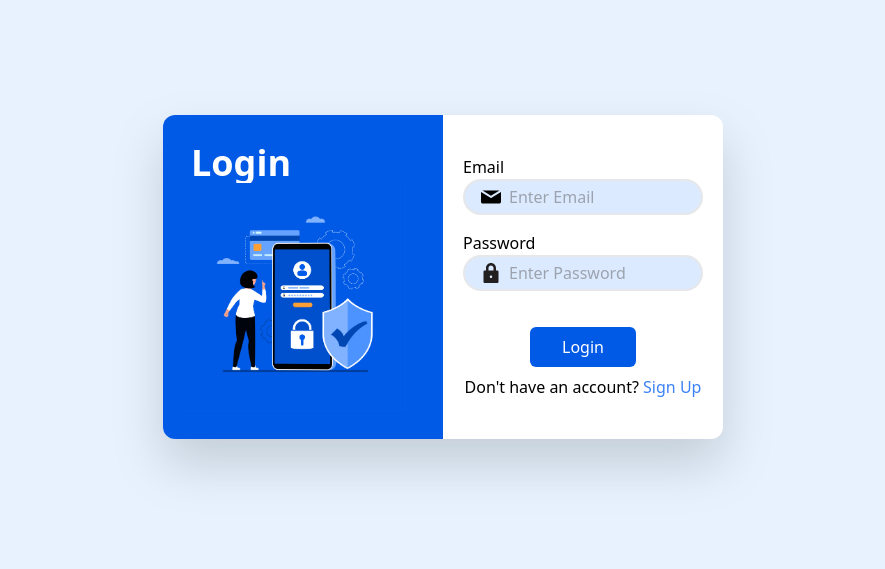
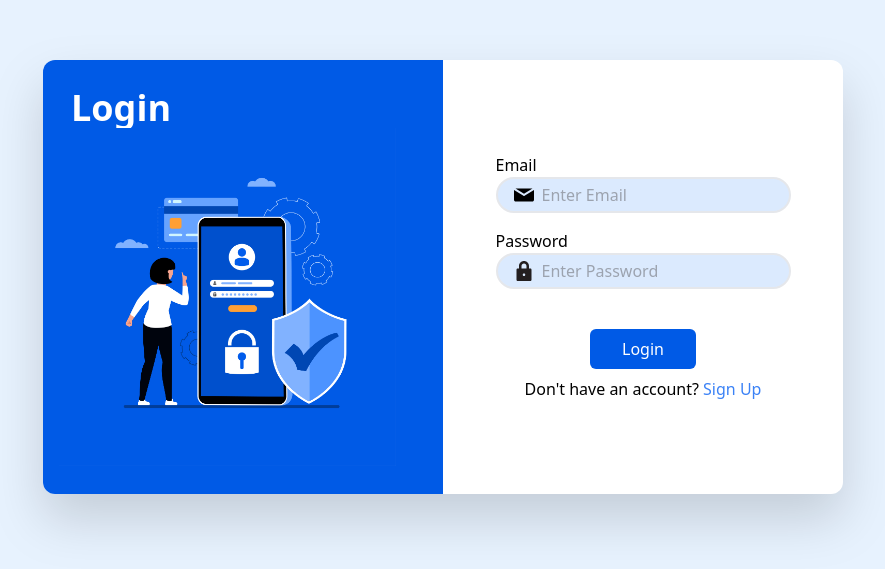
Before and after one commit to Prashant-021/SIMFORM_PRACTICALS, a React (Create React App) app in the folder user-management/: page / in a window 1280 px wide. Shown: the part 123-692 px from the top of the page, without its empty margins (197-1082 px from the left). Built offline with nearby package versions, Linux system fonts and the light colour scheme.

Commit message:
signup and login functionality added

```diff
--- a/user-management/package.json
+++ b/user-management/package.json
@@ -3,6 +3,7 @@
   "version": "0.1.0",
   "private": true,
   "dependencies": {
+    "@reduxjs/toolkit": "^1.9.5",
     "@testing-library/jest-dom": "^5.16.5",
     "@testing-library/react": "^13.4.0",
     "@testing-library/user-event": "^13.5.0",
@@ -13,6 +14,7 @@
     "formik": "^2.2.9",
     "react": "^18.2.0",
     "react-dom": "^18.2.0",
+    "react-redux": "^8.0.5",
     "react-scripts": "5.0.1",
     "typescript": "^4.9.5",
     "web-vitals": "^2.1.4",
--- a/user-management/src/components/Dashboard/Dashboard.tsx
+++ b/user-management/src/components/Dashboard/Dashboard.tsx
@@ -1,8 +1,10 @@
 import React from 'react'
+import { useNavigate } from 'react-router-dom'
 
 type Props = {}
 
 const Dashboard = (props: Props) => {
+    const Navigate = useNavigate()
     return (
         <div className='lg:flex w-full'>
             <div className="lg:w-1/5 h-[50vh] lg:h-[100vh] bg-[#005ae6] flex items-center relative">
@@ -12,6 +14,7 @@ const Dashboard = (props: Props) => {
             </div>
             <div className="lg:w-4/5 h-[50vh] lg:h-[100vh] flex items-center justify-center">
                 Information
+                <button onClick={() => Navigate('/Login')}>Logout</button>
             </div>
         </div>
     )
--- a/user-management/src/components/Signup/Signup.tsx
+++ b/user-management/src/components/Signup/Signup.tsx
@@ -1,39 +1,44 @@
-import React from 'react'
-import { Link } from 'react-router-dom'
-import { useFormik } from 'formik'
-import { SignUpSchema } from '../../schema'
+import React, { useEffect } from 'react';
+import { Link } from 'react-router-dom';
+import { useFormik } from 'formik';
+import { SignUpSchema } from '../../schema';
+import { RootState, User } from '../../interface';
+import { useDispatch, useSelector } from 'react-redux';
+import { addUser } from '../redux/slice/slice';
 
-type Props = {}
+type Props = {};
 
-interface User {
-    profilepicture: FileList[0] | [],
-    name: string,
-    email: string,
-    phone: string,
-    password: string,
-    confirmPassword: string
-}
+
 
 const initialValues: User = {
   profilepicture: [],
-    name: "",
-    email: "",
-    phone: "",
-    password: "",
-    confirmPassword: ""
-}
+  name: '',
+  email: '',
+  phone: '',
+  password: '',
+  confirmPassword: ''
+};
 
 const Signup = (props: Props) => {
+  const users = useSelector((state: RootState) => state.user?.userList); // Update the selector
 
+  const dispatch = useDispatch();
   const { values, touched, errors, handleBlur, handleChange, handleSubmit } = useFormik({
     initialValues: initialValues,
     validationSchema: SignUpSchema,
-        onSubmit: (values: User, e) => {
-            console.log(values);
-        },
-
+    onSubmit: (values: User) => {
+      dispatch(addUser(values));
+    }
   });
 
+  useEffect(() => {
+    // const addedUser = users?.find((user) => user.email === values.email);
+    // if (addedUser) {
+    //   console.log('User added:', addedUser);
+      // Perform additional actions if needed
+     console.log('User added:', users);
+
+  }, [users]);
 
   return (
     <div className='flex bg-white rounded-xl mx-2 h=[40vh]  md:w-[100vh] drop-shadow-2xl'>
@@ -49,7 +54,8 @@ const Signup = (props: Props) => {
                             file:text-sm file:font-semibold
                             file:bg-violet-50 file:text-[#005ae6]
                             hover:file:bg-violet-100
-                        " accept="image/x-png,image/gif,image/jpeg" />
+                        " accept="image/x-png,image/gif,image/jpeg"
+                         />
                         </label>
                     </div>
                     <div className="inputGroup pb-4 pt-4">
@@ -85,7 +91,7 @@ const Signup = (props: Props) => {
                         <p>Password</p>
                         <div className='flex py-1 px-4 rounded-full border-2 bg-blue-100'>
                             <img className='w-5' src="/img/Login/lock.svg" alt="" />
-                            <input name='password' type="password" className='ms-2 bg-inherit w-11/12 outline-0 ' placeholder='Enter Password' value={values.password} onChange={handleChange} onBlur={handleBlur} />
+                            <input name='password' type="password" autoComplete="off" className='ms-2 bg-inherit w-11/12 outline-0 ' placeholder='Enter Password' value={values.password} onChange={handleChange} onBlur={handleBlur} />
                         </div>
                         {errors.password && touched.password ? (<p className='text-red-600 absolute'>{errors.password}</p>) : null}
                     </div>
@@ -93,7 +99,7 @@ const Signup = (props: Props) => {
                         <p>Confirm Password</p>
                         <div className='flex py-1 px-4 rounded-full border-2 bg-blue-100'>
                             <img className='w-5' src="/img/Login/lock.svg" alt="" />
-                            <input name='confirmPassword' type="password" className='ms-2 bg-inherit w-11/12 outline-0 ' placeholder='Confirm Password' value={values.confirmPassword} onChange={handleChange} onBlur={handleBlur} />
+                            <input name='confirmPassword' type="password" autoComplete="off" className='ms-2 bg-inherit w-11/12 outline-0 ' placeholder='Confirm Password' value={values.confirmPassword} onChange={handleChange} onBlur={handleBlur} />
                         </div>
                         {errors.confirmPassword && touched.confirmPassword ? (<p className='text-red-600 absolute'>{errors.confirmPassword}</p>) : null}
                     </div>
--- a/user-management/src/components/login/Login.tsx
+++ b/user-management/src/components/login/Login.tsx
@@ -1,12 +1,33 @@
 import React from 'react'
 import { Link, useNavigate } from 'react-router-dom'
+import { useFormik } from 'formik'
+import { LoginSchema } from '../../schema'
+import { currentUser, RootState, User } from '../../interface'
+import { useSelector } from 'react-redux'
 
 type Props = {}
 
+
+const initialValues: currentUser = {
+    Email: '',
+    password: ''
+}
 const Login = (props: Props) => {
     const Navigate = useNavigate()
+    const users = useSelector((state: RootState) => state.user?.userList); // Update the selector
+    const { values, touched, errors, handleBlur, handleChange, handleSubmit } = useFormik({
+        initialValues: initialValues,
+        validationSchema: LoginSchema,
+        onSubmit: (values: currentUser) => {
+            console.log(values);
+            if(users.find((user: User) => user.email === values.Email && user.password === values.password ))
+                Navigate('/dashboard')
+            else
+                alert("Invalid username or password")
+        }
+    })
     return (
-        <div className='flex bg-white rounded-xl mx-2 h=[40vh]  md:w-[70vh] drop-shadow-2xl'>
+        <div className='flex bg-white rounded-xl mx-2   md:w-[100vh] drop-shadow-2xl'>
             <div className='w-1/2 bg-[#005ae6] rounded-l-xl  hidden md:flex'>
                 <div className=' px-4 py-7'>
                     <p className='text-4xl font-bold text-white ms-3'>Login</p>
@@ -16,24 +37,28 @@ const Login = (props: Props) => {
                 </div>
             </div>
             <div className='w-full md:w-1/2 bg-[#fffff] p-5 flex justify-center items-center'>
-                <form action="">
+                <form action="" onSubmit={handleSubmit}>
                     <div className="inputGroup py-2">
 
                         <p>Email</p>
-                        <div className='flex py-1 px-4 rounded-full border-2 bg-blue-100'>
+                        <div className='flex py-1 px-4 relative rounded-full border-2 bg-blue-100'>
                             <img className='w-5' src="/img/Login/email.svg" alt="" />
-                            <input type="text" className='ms-2 bg-inherit w-11/12 outline-0 ' placeholder='Enter Email' />
+                            <input name='Email' type="text" className='ms-2 bg-inherit w-11/12 outline-0 ' placeholder='Enter Email' value={values.Email} onChange={handleChange} onBlur={handleBlur}
+                            />
                         </div>
+                        {errors.Email && touched.Email ? (<p className='text-red-600 absolute'>{errors.Email}</p>) : null}
                     </div>
-                    <div className="inputGroup py-2">
+                    <div className="inputGroup pt-2 pb-3">
                         <p>Password</p>
-                        <div className='flex py-1 px-4 rounded-full border-2 bg-blue-100'>
+                        <div className='flex py-1 px-4 relative rounded-full border-2 bg-blue-100'>
                             <img className='w-5' src="/img/Login/lock.svg" alt="" />
-                            <input type="text" className='ms-2 bg-inherit w-11/12 outline-0 ' placeholder='Enter Password' />
+                            <input name='password' type="password" className='ms-2 bg-inherit w-11/12 outline-0 ' placeholder='Enter Password' value={values.password} onChange={handleChange} onBlur={handleBlur} />
                         </div>
+                        {errors.password && touched.password ? (<p className='text-red-600 absolute'>{errors.password}</p>) : null}
+
                     </div>
                     <div className="submitSec w-full flex justify-center mt-7">
-                        <button type="button" className='py-2 px-8 bg-[#005ae6] rounded-md text-white hover:bg-black ' onClick={() => Navigate("/Dashboard")}>Login</button>
+                        <button type="submit" className='py-2 px-8 bg-[#005ae6] rounded-md text-white hover:bg-black '>Login</button>
                     </div>
                     <div className="infoSec py-2 text-center">
                         <p>Don't have an account? <Link className='text-blue-500' to={'/Signup'}>Sign Up</Link></p>
--- /dev/null
+++ b/user-management/src/components/redux/slice/slice.tsx
@@ -0,0 +1,33 @@
+import { createSlice, PayloadAction } from '@reduxjs/toolkit'
+import { User } from '../../../interface'
+
+interface UserState {
+    userList: User[];
+}
+
+const initialState: UserState = {
+    userList: JSON.parse(localStorage.getItem("userList") || '[]'),
+};
+
+const userSlice = createSlice({
+    name: 'user',
+    initialState,
+    reducers: {
+        addUser: (state, action: PayloadAction<User>) => {
+            const storedUser: User[] = JSON.parse(localStorage.getItem("userList") || '[]');
+            const isUserExisting = state.userList.find(user => (user.name === action.payload.name || user.email === action.payload.email))
+            if (!isUserExisting) {
+                state.userList.push(action.payload);
+                const updatedUser = [...storedUser, action.payload]
+                localStorage.setItem("userList", JSON.stringify(updatedUser))
+                alert(`Welcome ${action.payload.name}`)
+            }
+            else
+                alert("User already exist")
+        },
+    },
+});
+
+export const { addUser } = userSlice.actions;
+
+export default userSlice.reducer;
--- /dev/null
+++ b/user-management/src/components/redux/store/store.tsx
@@ -0,0 +1,10 @@
+import { configureStore } from '@reduxjs/toolkit';
+import userReducer from '../slice/slice'
+
+const store = configureStore({
+  reducer: {
+    user: userReducer,
+  },
+});
+
+export default store;
--- a/user-management/src/index.tsx
+++ b/user-management/src/index.tsx
@@ -3,6 +3,9 @@ import ReactDOM from 'react-dom/client';
 import './index.css';
 import App from './App';
 import { BrowserRouter } from 'react-router-dom';
+import { Provider } from 'react-redux';
+import store from './components/redux/store/store';
+
 
 const root = ReactDOM.createRoot(
   document.getElementById('root') as HTMLElement
@@ -10,7 +13,9 @@ const root = ReactDOM.createRoot(
 root.render(
   <BrowserRouter>
     <React.StrictMode>
-      <App />
+      <Provider store={store}>
+        <App />
+      </Provider>
     </React.StrictMode>
   </BrowserRouter>
 );
--- /dev/null
+++ b/user-management/src/interface.ts
@@ -0,0 +1,20 @@
+export interface User {
+    profilepicture: FileList[0] | [],
+    name: string,
+    email: string,
+    phone: string,
+    password: string,
+    confirmPassword: string
+}
+
+export interface currentUser {
+    Email: string,
+    password: string
+}
+
+export interface RootState {
+    user: {
+        userList: User[],
+        currentUser: currentUser
+    }
+}
--- a/user-management/src/schema/index.tsx
+++ b/user-management/src/schema/index.tsx
@@ -9,3 +9,8 @@ export const SignUpSchema = yup.object().shape({
     password: yup.string().min(6).required("Please enter your password"),
     confirmPassword: yup.string().required().oneOf([yup.ref('password')], "Password must match")
 })
+
+export const LoginSchema = yup.object().shape({
+    Email: yup.string().email().required("Please enter your email"),
+    password: yup.string().required("Please enter your password"),
+})
```
Also changed, not shown: 1 other file (tests, documents, lock files or other folders). Lines whose indentation alone changed are shown as unchanged.
